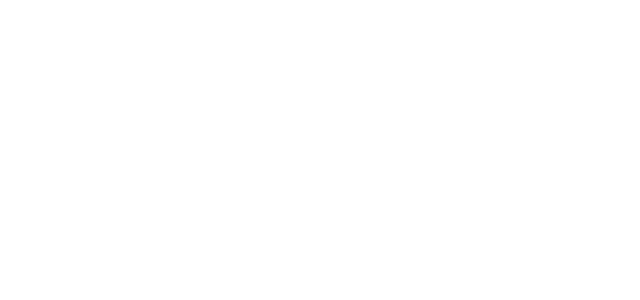
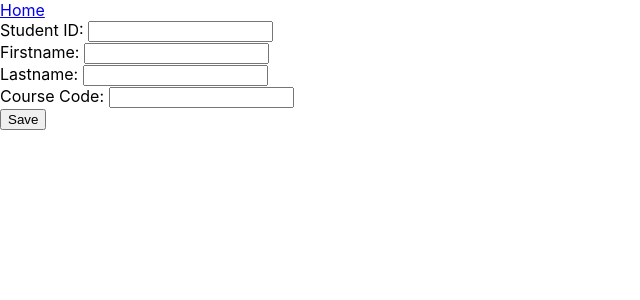
Before and after one commit to CodeNameJacks/Student-Results-Management-System, a React (Create React App) app in the folder client/: page /Register in a window 1280 px wide. Before the commit this address had no page. Shown: the top 300 px of the page, without its empty margins (0-640 px from the left). Built offline with nearby package versions, Linux system fonts and the light colour scheme.

Commit message:
Added Register page

```diff
--- a/client/src/App.js
+++ b/client/src/App.js
@@ -18,7 +18,7 @@
 import CourseList from "./element/CourseList";
 import EditCourse from "./element/EditCourse";
 import NewGrade from "./element/NewGrade";
-
+import Register from "./element/Register";
 
 
 function App() {
@@ -43,7 +43,7 @@
         <Route path='/CourseList' element={<CourseList/>}/>
         <Route path='/EditCourse/:id' element={<EditCourse/>}/>
         <Route path='/NewGrade' element={<NewGrade/>}/>
-
+        <Route path='/Register' element={<Register/>}/>
 
       </Routes>
     </BrowserRouter>
--- /dev/null
+++ b/client/src/element/Register.jsx
@@ -0,0 +1,61 @@
+import React, {useState} from 'react'
+import axios from 'axios'
+import {Link, useNavigate} from 'react-router-dom'
+//import 'bootstrap/dist/css/boorstrap.min.css'
+
+function Register() {
+    const [values, setValues] = useState({
+        studentId:"",
+        firstName: "",
+        lastName: "",
+        code:""
+
+    })
+
+    function handleSubmit(e) {
+        e.preventDefault() //prevent default orm sumission behaviour
+
+        axios.post(`/registerInCourse`, values)
+        .then((res) => {
+            var mes = JSON.stringify(res.data.message);
+            alert(mes);
+            console.log(res);
+        })
+        .catch((err) => {
+            alert("The student already exist. 2");
+            console.log(err);
+        });
+    };
+
+
+    return (
+        <div className = 'container vh-100 vw-100 bg-primary'>
+        <div className='row'>
+            <div className='d-flex justify-content-end'>
+                <Link to='/' className='btn btn-success'>Home</Link>
+            </div>
+            <form onSubmit = {handleSubmit}>
+            <div className="form-group my-3">
+                    <label>Student ID: </label>
+                    <input type='text' name='studentId' required onChange={(e) => setValues({...values, studentId: e.target.value})}></input>
+                </div>
+                <div className="form-group my-3">
+                    <label>Firstname: </label>
+                    <input type='text' name='firstName' required onChange={(e) => setValues({...values, firstName: e.target.value})}></input>
+                </div>
+                <div className="form-group my-3">
+                    <label>Lastname: </label>
+                    <input type='text' name='lastName' required onChange={(e) => setValues({...values, lastName: e.target.value})}></input>
+                </div>
+                <div className="form-group my-3">
+                    <label>Course Code: </label>
+                    <input type='text' name='code' required onChange={(e) => setValues({...values, code: e.target.value})}></input>
+                </div>
+                <div className='form-group my-3'>
+                    <button type='submit' className='btn btn-success'>Save</button>
+                </div>
+            </form>
+        </div>
+        </div>
+    )
+} export default Register
```
Also changed, not shown: 1 other file (tests, documents, lock files or other folders).
